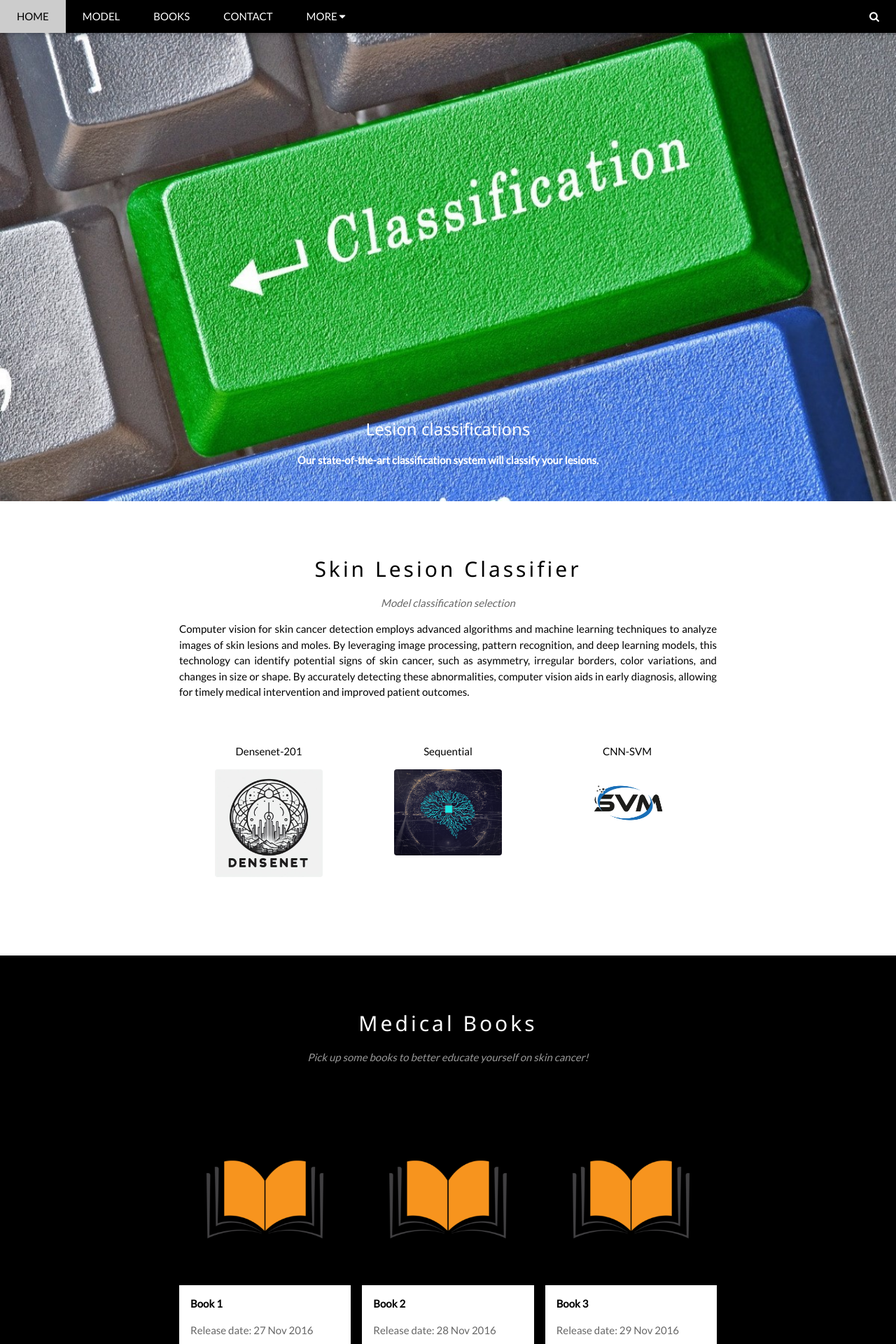
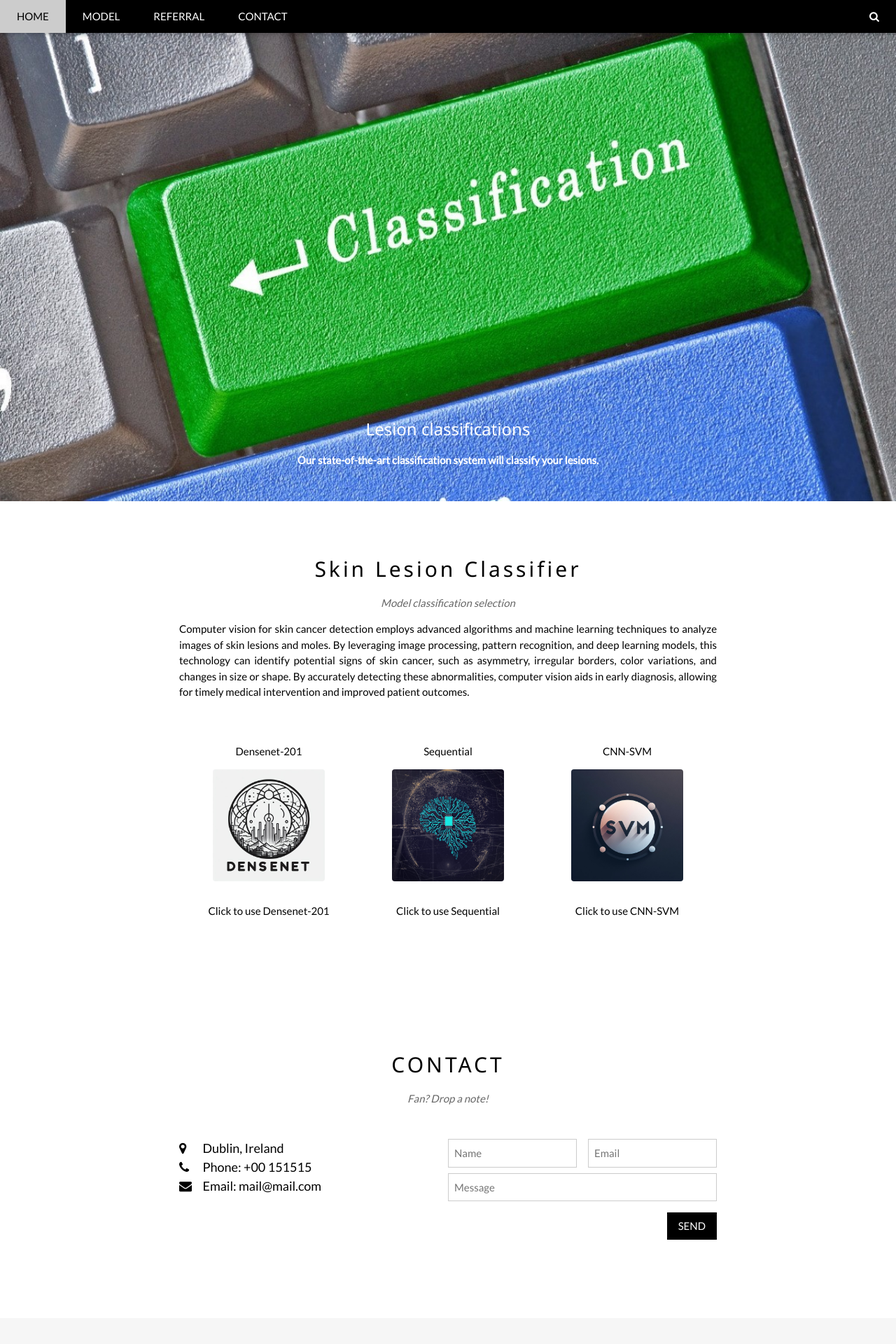
Before and after one commit to TUJesse/SkinLesionWebsite, a Django app: page / in a window 1280 px wide. Shown: the top 1920 px of the page at 70% size. Run offline with Django 4.2, Linux system fonts and the light colour scheme.

Commit message:
Index page
Index page was cleaned up. Removed the book section in the index page.

```diff
--- a/templates/index.html
+++ b/templates/index.html
@@ -24,17 +24,9 @@ body {font-family: "Lato", sans-serif}
     <a class="w3-bar-item w3-button w3-padding-large w3-hide-medium w3-hide-large w3-right" href="javascript:void(0)" onclick="myFunction()" title="Toggle Navigation Menu"><i class="fa fa-bars"></i></a>
     <a href="#" class="w3-bar-item w3-button w3-padding-large">HOME</a>
     <a href="#model" class="w3-bar-item w3-button w3-padding-large w3-hide-small">MODEL</a>
-    <a href="#books" class="w3-bar-item w3-button w3-padding-large w3-hide-small">BOOKS</a>
+      <a href="{% url 'locationPage' %}" class="w3-bar-item w3-button w3-padding-large w3-hide-small">REFERRAL</a>
     <a href="#contact" class="w3-bar-item w3-button w3-padding-large w3-hide-small">CONTACT</a>
-    <div class="w3-dropdown-hover w3-hide-small">
-      <button class="w3-padding-large w3-button" title="More">MORE <i class="fa fa-caret-down"></i></button>
-      <div class="w3-dropdown-content w3-bar-block w3-card-4">
-        <a href="{% url 'locationPage' %}" class="w3-bar-item w3-button">REFERRAL</a>
-{#        <a href="#" class="w3-bar-item w3-button">Extras</a>#}
-{#        <a href="#" class="w3-bar-item w3-button">Media</a>#}
-      </div>
-    </div>
-{#      <a href="{% url 'logoutPage' %}" class="w3-bar-item w3-button w3-padding-large w3-hide-small">Logout</a>#}
+
     <a href="javascript:void(0)" class="w3-padding-large w3-hover-red w3-hide-small w3-right"><i class="fa fa-search"></i></a>
   </div>
 </div>
@@ -42,9 +34,8 @@ body {font-family: "Lato", sans-serif}
 <!-- Navbar on small screens (remove the onclick attribute if you want the navbar to always show on top of the content when clicking on the links) -->
 <div id="navDemo" class="w3-bar-block w3-black w3-hide w3-hide-large w3-hide-medium w3-top" style="margin-top:46px">
   <a href="#model" class="w3-bar-item w3-button w3-padding-large" onclick="myFunction()">model</a>
-  <a href="#books" class="w3-bar-item w3-button w3-padding-large" onclick="myFunction()">books</a>
-  <a href="#contact" class="w3-bar-item w3-button w3-padding-large" onclick="myFunction()">CONTACT</a>
   <a href="{% url 'locationPage' %}" class="w3-bar-item w3-button w3-padding-large" onclick="myFunction()">REFERRAL</a>
+    <a href="#contact" class="w3-bar-item w3-button w3-padding-large" onclick="myFunction()">CONTACT</a>
 </div>
 
 <!-- Page content -->
@@ -85,80 +76,18 @@ body {font-family: "Lato", sans-serif}
     <div class="w3-row w3-padding-32">
       <div class="w3-third">
         <p>Densenet-201</p>
-          <a href="{% url 'densenetModel' %}"><img src="../static/images/home_page/denseNet.jpg" class="w3-round w3-margin-bottom" alt="Random Name" style="width:60%"></a>
+          <a href="{% url 'densenetModel' %}"><img src="../static/images/home_page/denseNet.jpg" class="w3-round w3-margin-bottom" alt="Random Name" style="width:160px; height:160px"></a>
+          <p>Click to use Densenet-201</p>
       </div>
       <div class="w3-third">
         <p>Sequential</p>
-{#          <a href="{% url 'loadModel' %}"></a>#}
-          <a href="{% url 'loadModel' %}"><img src="../static/images/home_page/fromScratch.jpg" class="w3-round w3-margin-bottom" alt="Random Name" style="width:60%"> </a>
+          <a href="{% url 'loadModel' %}"><img src="../static/images/home_page/fromScratch.jpg" class="w3-round w3-margin-bottom" alt="Random Name" style="width:160px; height:160px"> </a>
+          <p>Click to use Sequential</p>
       </div>
       <div class="w3-third">
         <p>CNN-SVM</p>
-          <a href="{% url 'cnnSvmModel' %}"><img src="../static/images/home_page/svm.jpg" class="w3-round" alt="Random Name" style="width:60%"></a>
-      </div>
-    </div>
-  </div>
-
-  <!-- The Book Section -->
-  <div class="w3-black" id="books">
-    <div class="w3-container w3-content w3-padding-64" style="max-width:800px">
-      <h2 class="w3-wide w3-center">Medical Books</h2>
-      <p class="w3-opacity w3-center"><i>Pick up some books to better educate yourself on skin cancer!</i></p><br>
-
-      {% comment %}<ul class="w3-ul w3-border w3-white w3-text-grey">
-        <li class="w3-padding">September <span class="w3-tag w3-red w3-margin-left">Sold out</span></li>
-        <li class="w3-padding">October <span class="w3-tag w3-red w3-margin-left">Sold out</span></li>
-        <li class="w3-padding">November <span class="w3-badge w3-right w3-margin-right">3</span></li>
-      </ul>{% endcomment %}
-
-      <div class="w3-row-padding w3-padding-32" style="margin:0 -16px">
-        <div class="w3-third w3-margin-bottom">
-          <img src="../static/images/home_page/book.png" alt="New York" style="width:100%" class="w3-hover-opacity">
-          <div class="w3-container w3-white">
-            <p><b>Book 1</b></p>
-            <p class="w3-opacity">Release date: 27 Nov 2016</p>
-            <p>Praesent tincidunt sed tellus ut rutrum sed vitae justo.</p>
-            <button class="w3-button w3-black w3-margin-bottom" onclick="document.getElementById('ticketModal').style.display='block'">Buy Book</button>
-          </div>
-        </div>
-        <div class="w3-third w3-margin-bottom">
-          <img src="../static/images/home_page/book.png" alt="Paris" style="width:100%" class="w3-hover-opacity">
-          <div class="w3-container w3-white">
-            <p><b>Book 2</b></p>
-            <p class="w3-opacity">Release date: 28 Nov 2016</p>
-            <p>Praesent tincidunt sed tellus ut rutrum sed vitae justo.</p>
-            <button class="w3-button w3-black w3-margin-bottom" onclick="document.getElementById('ticketModal').style.display='block'">Buy Book</button>
-          </div>
-        </div>
-        <div class="w3-third w3-margin-bottom">
-          <img src="../static/images/home_page/book.png" alt="San Francisco" style="width:100%" class="w3-hover-opacity">
-          <div class="w3-container w3-white">
-            <p><b>Book 3</b></p>
-            <p class="w3-opacity">Release date: 29 Nov 2016</p>
-            <p>Praesent tincidunt sed tellus ut rutrum sed vitae justo.</p>
-            <button class="w3-button w3-black w3-margin-bottom" onclick="document.getElementById('ticketModal').style.display='block'">Buy Book</button>
-          </div>
-        </div>
-      </div>
-    </div>
-  </div>
-
-  <!-- Ticket Modal -->
-  <div id="ticketModal" class="w3-modal">
-    <div class="w3-modal-content w3-animate-top w3-card-4">
-      <header class="w3-container w3-teal w3-center w3-padding-32">
-        <span onclick="document.getElementById('ticketModal').style.display='none'"
-       class="w3-button w3-teal w3-xlarge w3-display-topright">×</span>
-        <h2 class="w3-wide"><i class="fa fa-suitcase w3-margin-right"></i>Books</h2>
-      </header>
-      <div class="w3-container">
-        <p><label><i class="fa fa-shopping-cart"></i> Books, $15 per copy</label></p>
-        <input class="w3-input w3-border" type="text" placeholder="How many?">
-        <p><label><i class="fa fa-user"></i> Send To</label></p>
-        <input class="w3-input w3-border" type="text" placeholder="Enter email">
-        <button class="w3-button w3-block w3-teal w3-padding-16 w3-section w3-right">PAY <i class="fa fa-check"></i></button>
-        <button class="w3-button w3-red w3-section" onclick="document.getElementById('ticketModal').style.display='none'">Close <i class="fa fa-remove"></i></button>
-        <p class="w3-right">Need <a href="#" class="w3-text-blue">help?</a></p>
+          <a href="{% url 'cnnSvmModel' %}"><img src="../static/images/home_page/SVM-Logo.jpeg" class="w3-round w3-margin-bottom" alt="Random Name" style="width:160px; height:160px"></a>
+          <p>Click to use CNN-SVM</p>
       </div>
     </div>
   </div>
@@ -174,7 +103,7 @@ body {font-family: "Lato", sans-serif}
         <i class="fa fa-envelope" style="width:30px"> </i> Email: mail@mail.com<br>
       </div>
       <div class="w3-col m6">
-        <form action="/action_page.php" target="_blank">
+        <form target="_blank">
           <div class="w3-row-padding" style="margin:0 -16px 8px -16px">
             <div class="w3-half">
               <input class="w3-input w3-border" type="text" placeholder="Name" required name="Name">
@@ -184,7 +113,7 @@ body {font-family: "Lato", sans-serif}
             </div>
           </div>
           <input class="w3-input w3-border" type="text" placeholder="Message" required name="Message">
-          <button class="w3-button w3-black w3-section w3-right" type="submit">SEND</button>
+          <button class="w3-button w3-black w3-section w3-right" type="">SEND</button>
         </form>
       </div>
     </div>
@@ -193,8 +122,6 @@ body {font-family: "Lato", sans-serif}
 <!-- End Page Content -->
 </div>
 
-<!-- Image of location/map -->
-{#<img src="../static/images/home_page/book.png" class="w3-image w3-greyscale-min" style="width:100%">#}
 
 <!-- Footer -->
 <footer class="w3-container w3-padding-64 w3-center w3-opacity w3-light-grey w3-xlarge">
@@ -233,14 +160,6 @@ function myFunction() {
     x.className = x.className.replace(" w3-show", "");
   }
 }
-
-// When the user clicks anywhere outside of the modal, close it
-var modal = document.getElementById('ticketModal');
-window.onclick = function(event) {
-  if (event.target == modal) {
-    modal.style.display = "none";
-  }
-}
 </script>
 
 </body>
```
Also changed, not shown: static/images/home_page/SVM-Logo.jpeg (added).
